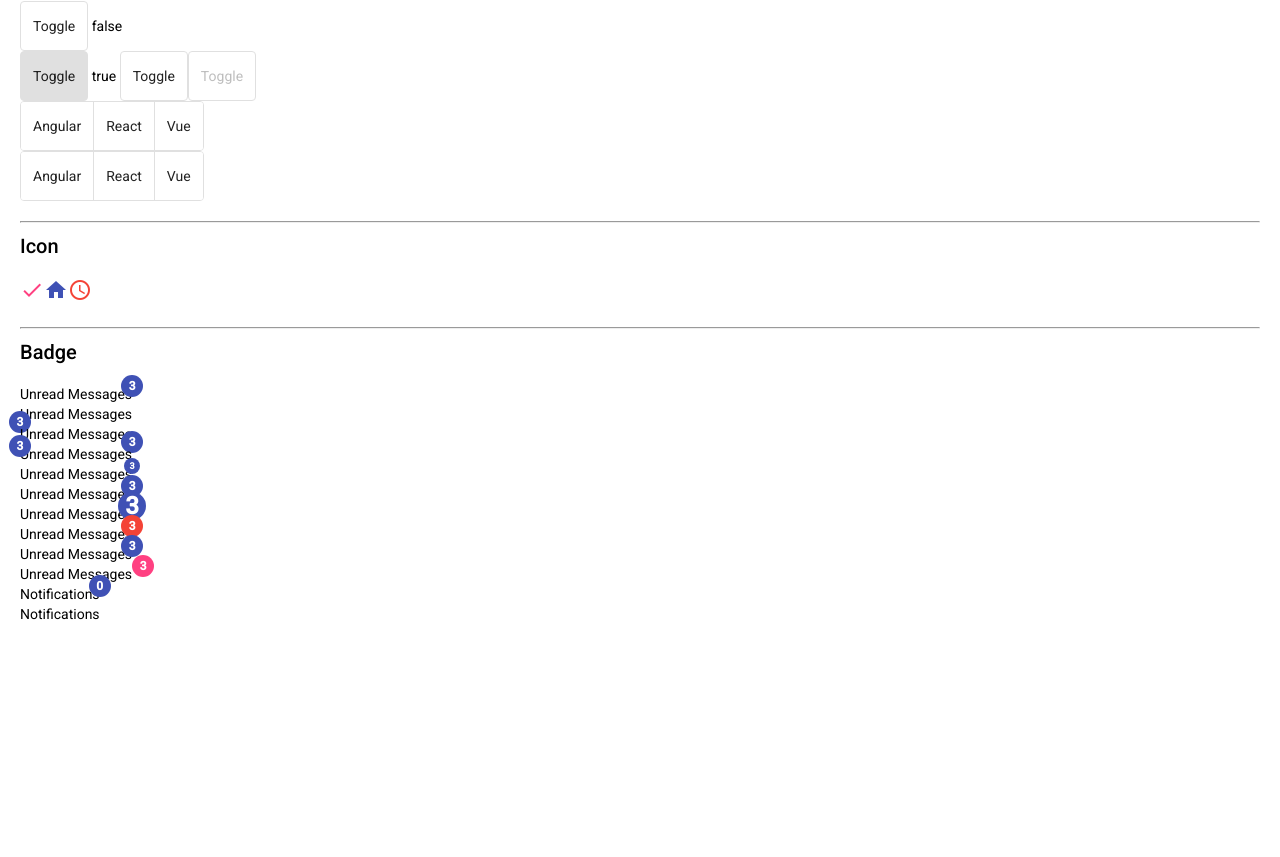
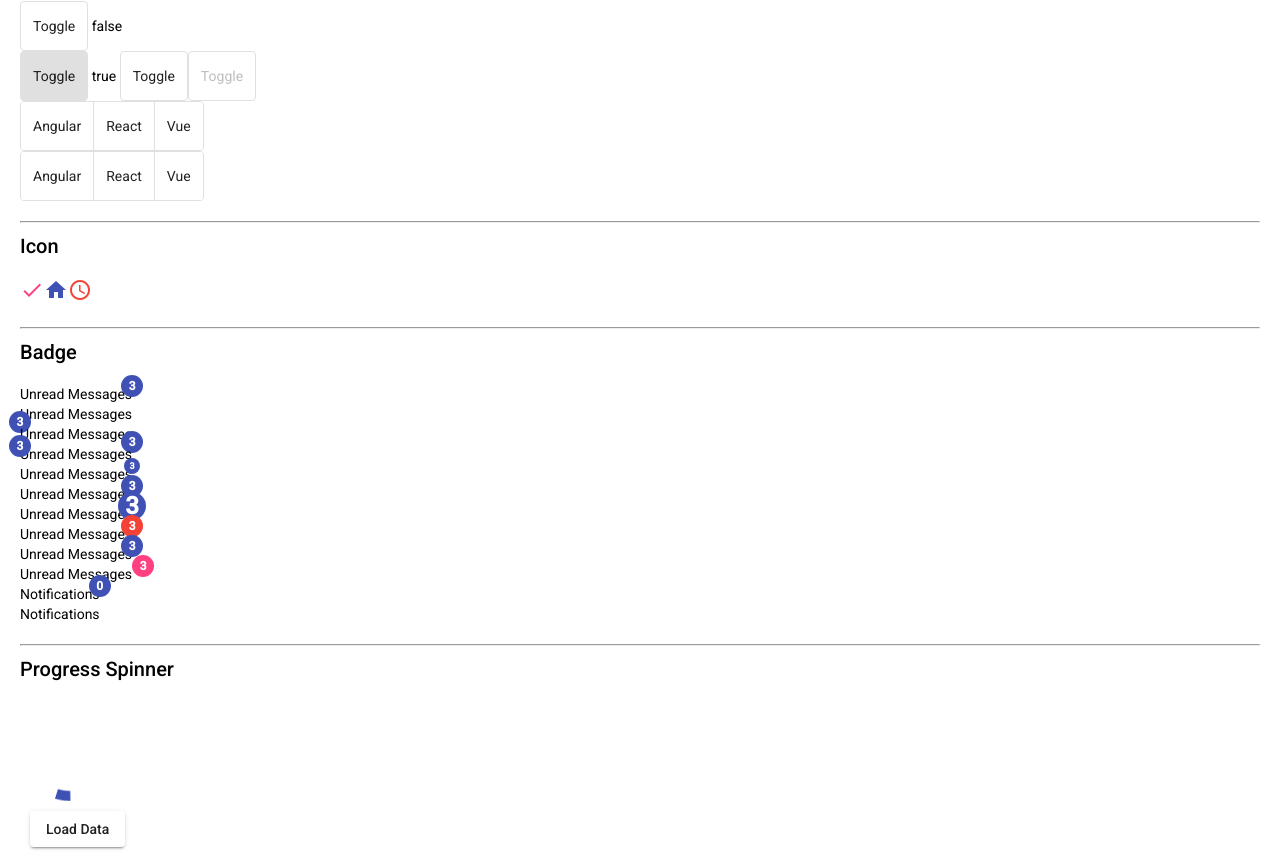
Before and after one commit to mhkmcp/angular-material, an Angular app: page / in a window 1280 px wide. Shown: the part 1232-2089 px from the top of the page. Before the commit the page ends 1856 px from the top, so only its background shows below. Built offline with nearby package versions, Linux system fonts and the light colour scheme.

Commit message:
added progress spinner

```diff
--- a/src/app/app.component.html
+++ b/src/app/app.component.html
@@ -126,3 +126,11 @@
     <span [matBadge]="notifications" [matBadgeHidden]="notifications === 0">Notifications</span>
   </div>
 </section>
+
+<section>
+  <hr>
+  <h2>Progress Spinner</h2>
+  <mat-spinner></mat-spinner>
+  <mat-spinner *ngIf="showSpinner" color="accent"></mat-spinner>
+  <button mat-raised-button (click)="loadData()">Load Data</button>
+</section>
--- a/src/app/app.component.ts
+++ b/src/app/app.component.ts
@@ -8,4 +8,13 @@
 export class AppComponent {
   title = 'angular-material';
   notifications = 0;
+  showSpinner = false;
+
+  loadData() {
+    this.showSpinner = true;
+    setTimeout(()=> {
+      this.showSpinner = false;
+    }, 4000)
+  }
+
 }
--- a/src/app/material/material.module.ts
+++ b/src/app/material/material.module.ts
@@ -3,6 +3,8 @@
 import { MatButtonToggleModule } from '@angular/material/button-toggle';
 import { MatIconModule } from '@angular/material/icon';
 import { MatBadgeModule } from '@angular/material/badge';
+import { MatProgressSpinnerModule } from '@angular/material/progress-spinner';
+
 
 
 const MaterialComponents = [
@@ -10,6 +12,7 @@
   MatButtonToggleModule,
   MatIconModule,
   MatBadgeModule,
+  MatProgressSpinnerModule,
 ]
 
 @NgModule({
```
